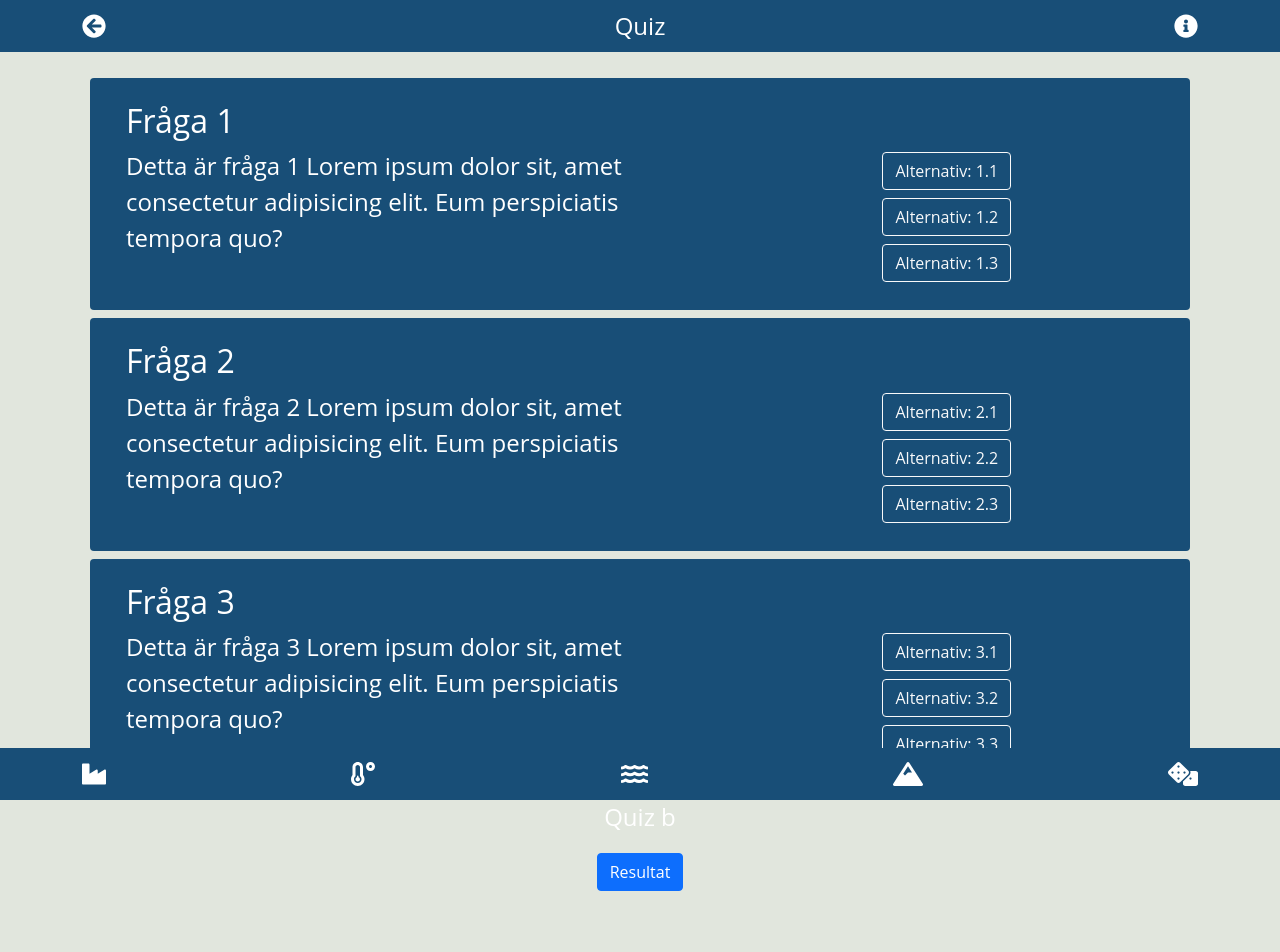
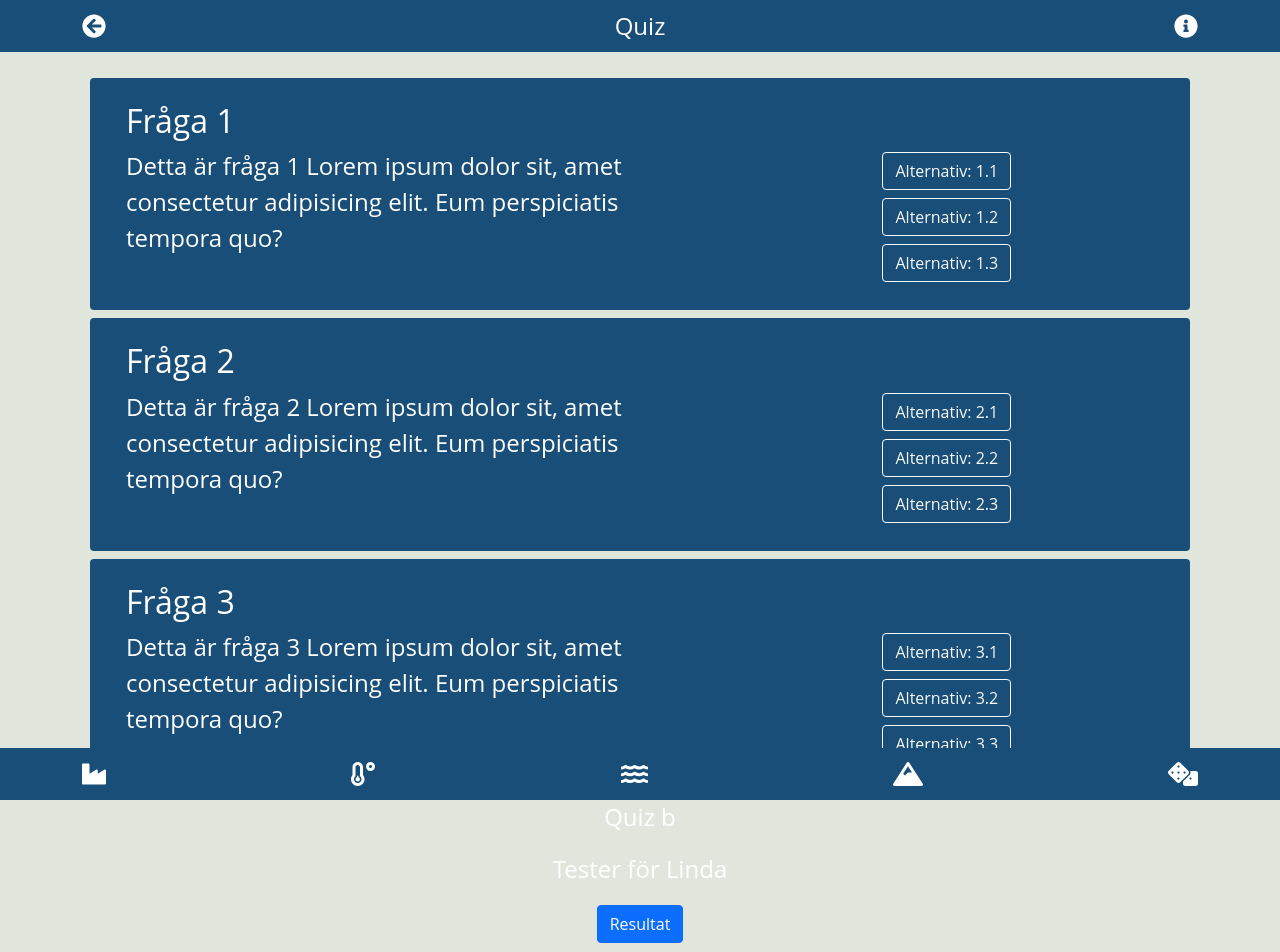
Before and after one commit to preeyaJo/group3project, a React (Create React App) app: page /quiz in a window 1280 px wide. Shown: the top 952 px of the page. Built offline with nearby package versions, Linux system fonts and the light colour scheme.

Commit message:
testar Merge igen
ver asdss

```diff
--- a/src/Quiz/QuizItem_b.js
+++ b/src/Quiz/QuizItem_b.js
@@ -19,6 +19,7 @@ export class QuizList_b extends Component {
     return (
       <div>
         <p>Quiz b</p>
+        <p>Tester för Linda</p>
       </div>
     );
   }
```
